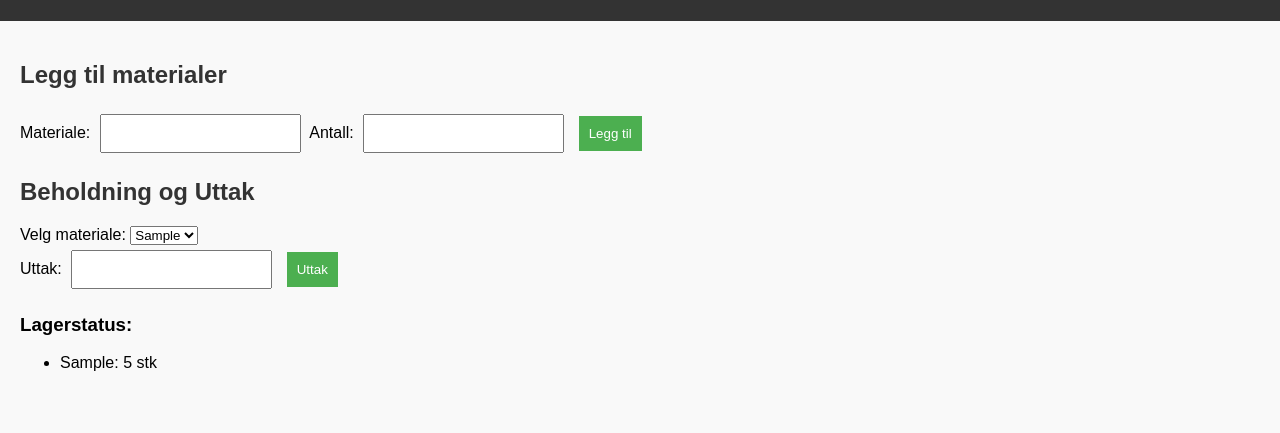
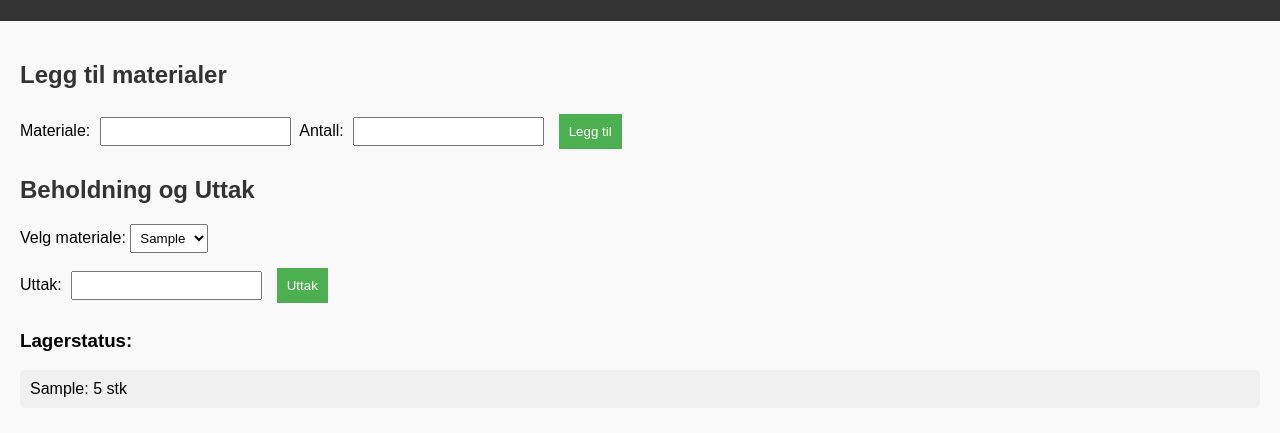
Before and after one commit to N03Adrian/min-nettside, a plain HTML site: page index.html in a window 1280 px wide. Both pictures are taken after typing "Sample", "5" into the empty fields and a click on the button "Legg til". Shown: the part 99-532 px from the top of the page. Drawn offline with Linux system fonts and the light colour scheme.

Commit message:
Update style.css

```diff
--- a/style.css
+++ b/style.css
@@ -39,3 +39,20 @@ button {
 button:hover {
     background-color: #45a049;
 }
+
+ul {
+    list-style-type: none;
+    padding: 0;
+}
+
+li {
+    background-color: #f0f0f0;
+    margin: 5px 0;
+    padding: 10px;
+    border-radius: 5px;
+}
+
+select, input {
+    margin-bottom: 10px;
+    padding: 5px;
+}
```
